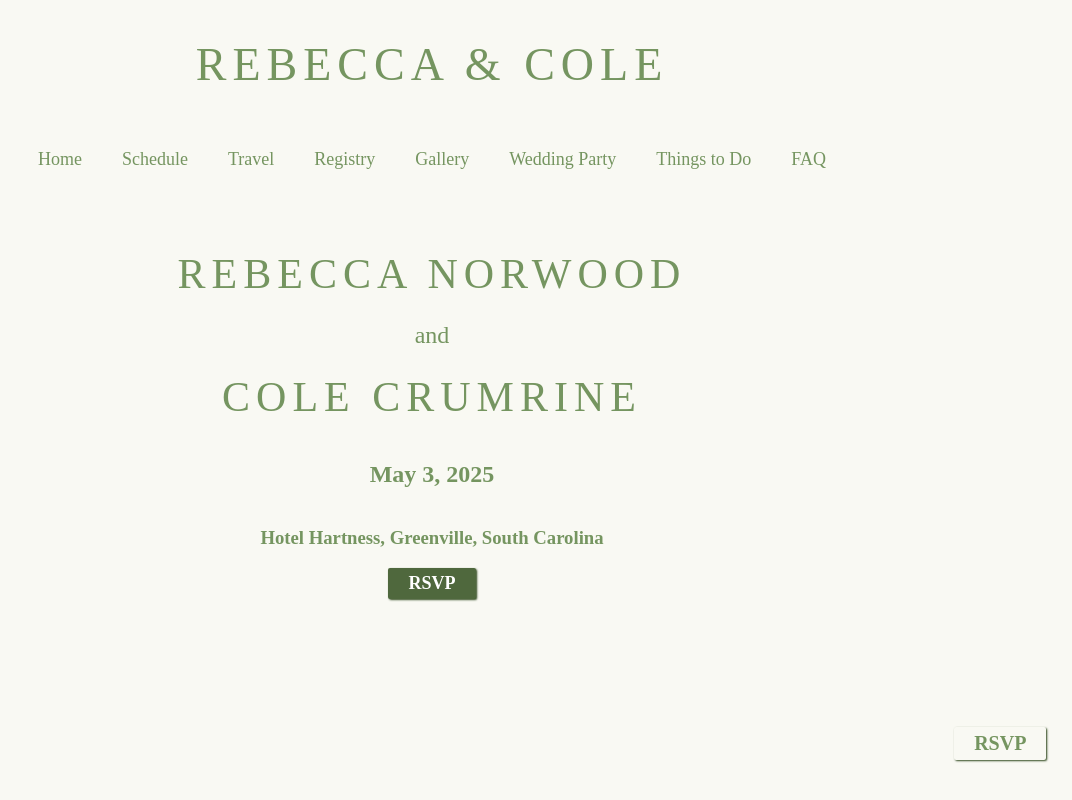
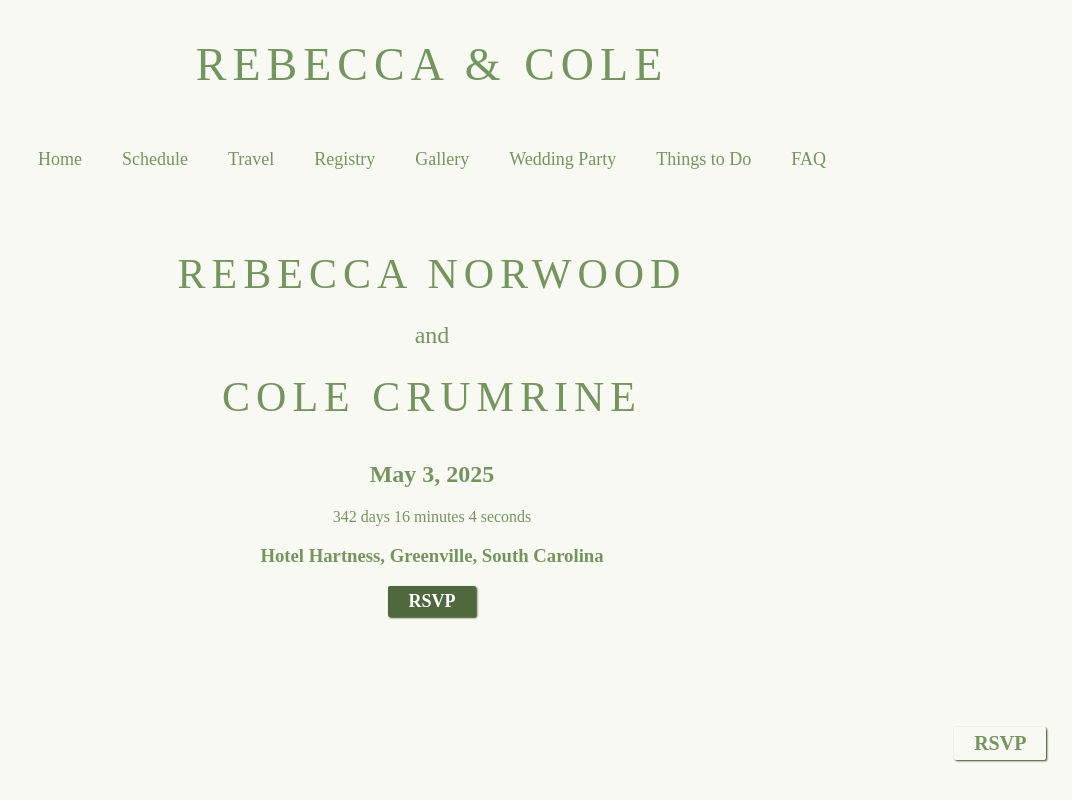
Before and after one commit to colecrum26/wedding, a React (Create React App) app in the folder wedding-website/: page / in a window 1280 px wide. Shown: the whole page, without its empty margins (208-1280 px from the left). Built offline with nearby package versions, Linux system fonts and the light colour scheme.

Commit message:
added timer

```diff
--- a/wedding-website/src/App.css
+++ b/wedding-website/src/App.css
@@ -70,6 +70,10 @@ input {
 
 p {
   font-size: 24px;
+}
+
+span {
+  margin: 0px 2px;
 }
 
 a {
@@ -231,3 +235,8 @@ li {
 .block {
   font-size: 18px;
 }
+
+.timer-countdown {
+  display: flex;
+  flex-direction: row;
+}
--- /dev/null
+++ b/wedding-website/src/components/countdown.jsx
@@ -0,0 +1,44 @@
+import { useEffect, useState } from "react";
+
+function calculateTimeLeft() {
+const weddingDate = new Date("May 5, 2025 18:00:00").getTime();
+const daysToGo = weddingDate - new Date().getTime();
+let timeLeft = {};
+
+    if (daysToGo > 0) {
+        timeLeft = {
+            days: Math.floor(daysToGo / (1000 * 60 * 60 * 24)),
+            hours: Math.floor((daysToGo / (1000 * 60 * 60)) % 24),
+            minutes: Math.floor((daysToGo / 1000 / 60) % 60),
+            seconds: Math.floor((daysToGo / 1000) % 60)
+        };
+    }
+    return timeLeft;
+}
+
+export default function Countdown() {
+const [timeLeft, setTimeLeft] = useState(calculateTimeLeft());
+
+useEffect(() => {
+    const id = setTimeout(() => {
+        setTimeLeft(calculateTimeLeft());
+    }, 1000);
+    return () => {
+        clearTimeout(id);
+    }
+});
+
+    const timerComponents = Object.keys(timeLeft).map(interval => {
+        if (!timeLeft[interval]) {
+            return;
+        }
+        return (
+            <span>{timeLeft[interval]} {interval}{" "}</span>
+        )
+    });
+    return (
+        <div className="timer-countdown">
+            {timerComponents.length ? timerComponents : <span>Today's the day!</span>}
+        </div>
+    );
+}
--- a/wedding-website/src/pages/faq.jsx
+++ b/wedding-website/src/pages/faq.jsx
@@ -39,8 +39,8 @@ export default function FAQ() {
           <h1 className="header-main">IS THERE A DRESS CODE?</h1>
           <p>
             We ask that our guests wear black tie attire. Want to dress for the
-            theme? Feel free to express yourself in fabulous formal
-            garden-party-inspired attire! Consult the{" "}
+            theme? Feel free to express yourself in fabulous
+            garden-party-inspired formal wear! Consult the{" "}
             <a href="/schedule" className="in-copy-link">
               schedule
             </a>{" "}
--- a/wedding-website/src/pages/home.jsx
+++ b/wedding-website/src/pages/home.jsx
@@ -1,5 +1,6 @@
 import Header from "../components/header";
 import RSVPButton from "../components/rsvpBtn";
+import Countdown from "../components/countdown";
 import { NavLink } from "react-router-dom";
 
 export default function Home() {
@@ -16,6 +17,7 @@ export default function Home() {
           </div>
           <div className="rsvp-container">
             <h2>May 3, 2025</h2>
+            <Countdown />
             <h3>Hotel Hartness, Greenville, South Carolina</h3>
             <NavLink className="faux" to="/rsvp">
               RSVP
```
